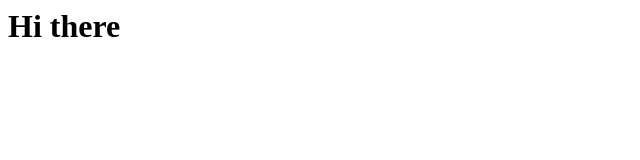
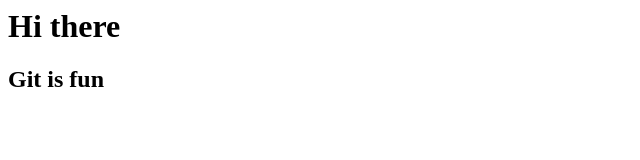
Before and after one commit to dstark85/coursera_assignments, a plain HTML site: page mySite/index.html in a window 1280 px wide. Shown: the whole page, without its empty margins (0-640 px from the left). Drawn offline with Linux system fonts and the light colour scheme.

Commit message:
A tiny addition

```diff
--- a/mySite/index.html
+++ b/mySite/index.html
@@ -4,5 +4,8 @@
 <h1>
   Hi there
 </h1>
+<h2>
+  Git is fun
+</h2>
 </body>
 </html>
```
